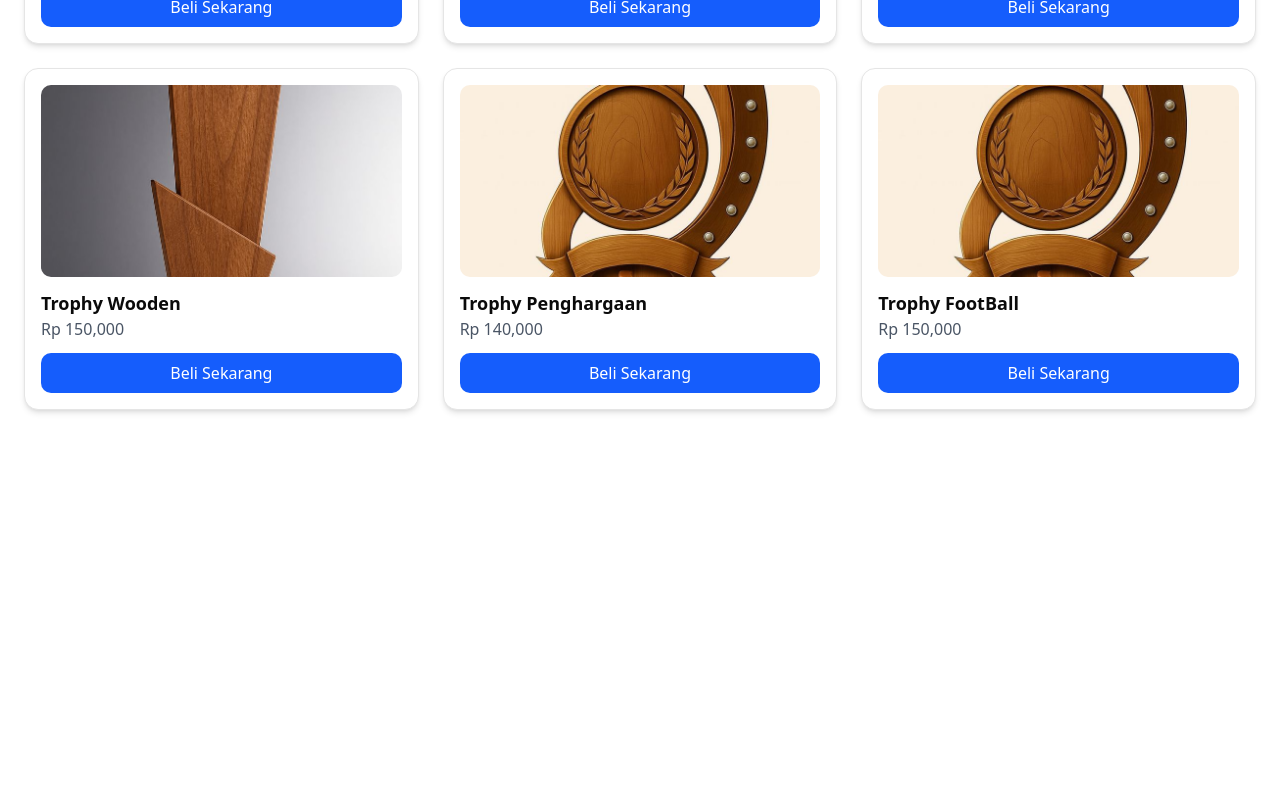
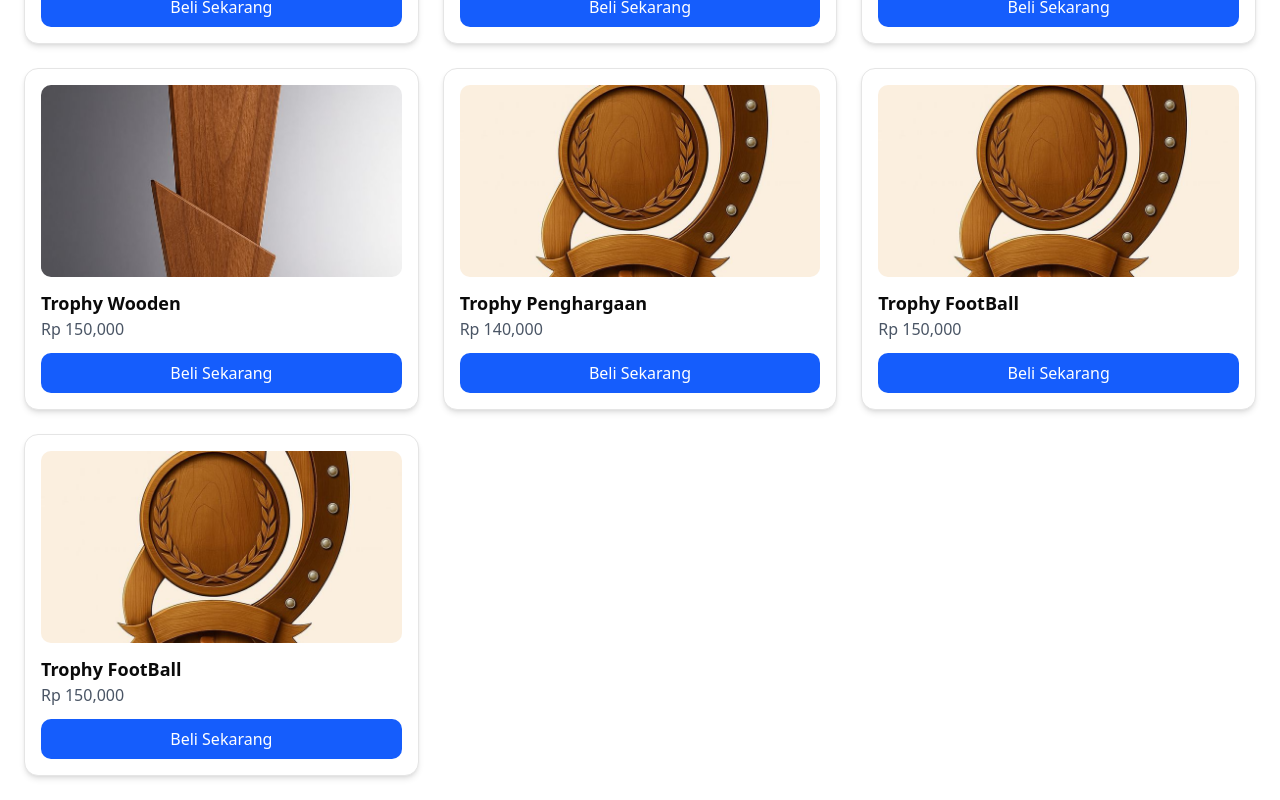
Before and after one commit to anisasetianingsih13/Beli-Trophy, a Next.js app in the folder web/: page /product in a window 1280 px wide. Shown: the part 748-1548 px from the top of the page. Before the commit the page ends 1182 px from the top, so only its background shows below. Built offline with nearby package versions, Linux system fonts and the light colour scheme.

Commit message:
Tambah sel

```diff
--- a/web/src/app/(user)/product/page.tsx
+++ b/web/src/app/(user)/product/page.tsx
@@ -58,7 +58,13 @@ export default function ProdukCatalog() {
       price: 140000,
       image: "/images/p1.jpg",
     },
-     {
+    {
+      id: 9,
+      name: "Trophy FootBall",
+      price: 150000,
+      image: "/images/p1.jpg",
+    },
+    {
       id: 9,
       name: "Trophy FootBall",
       price: 150000,
```
